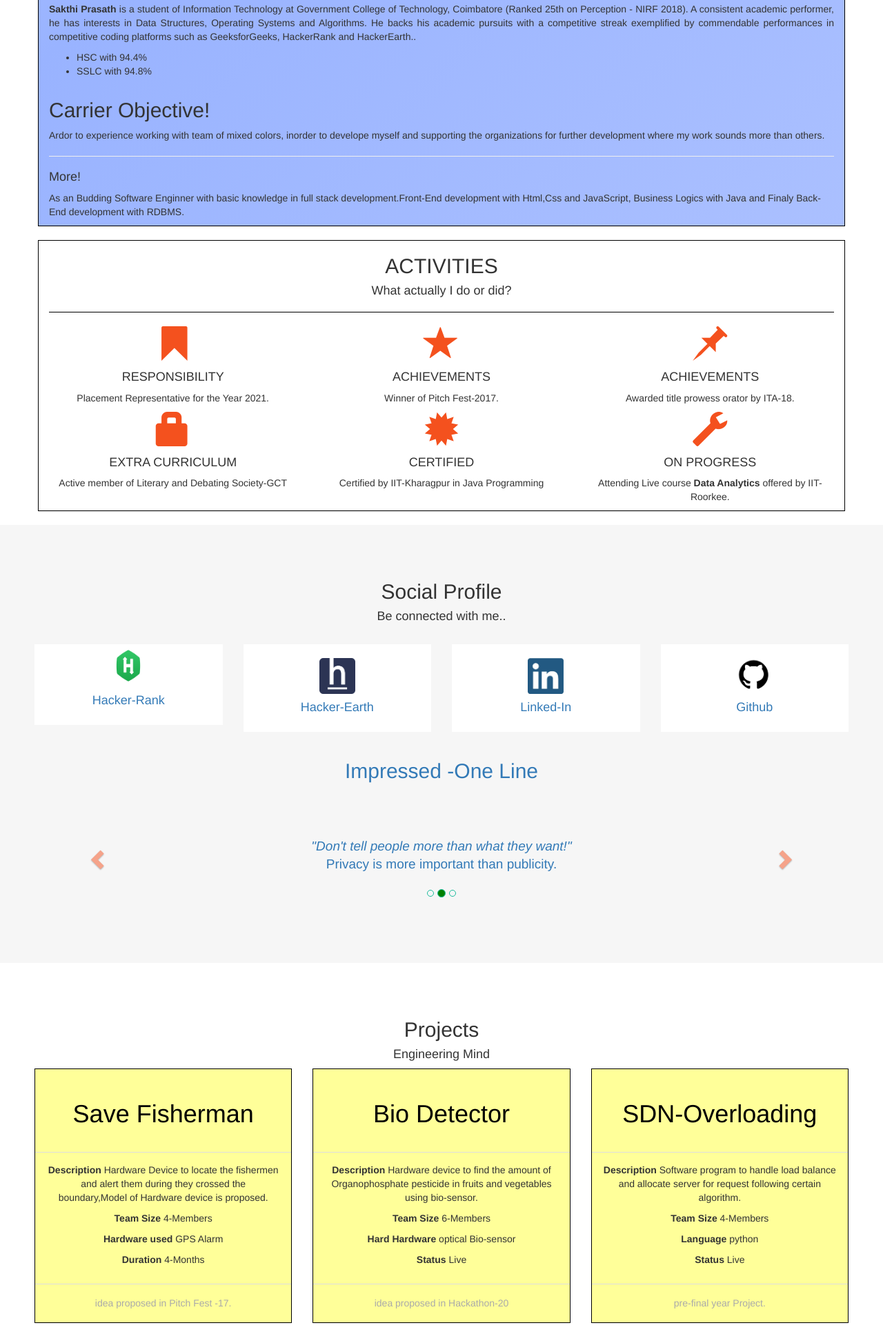
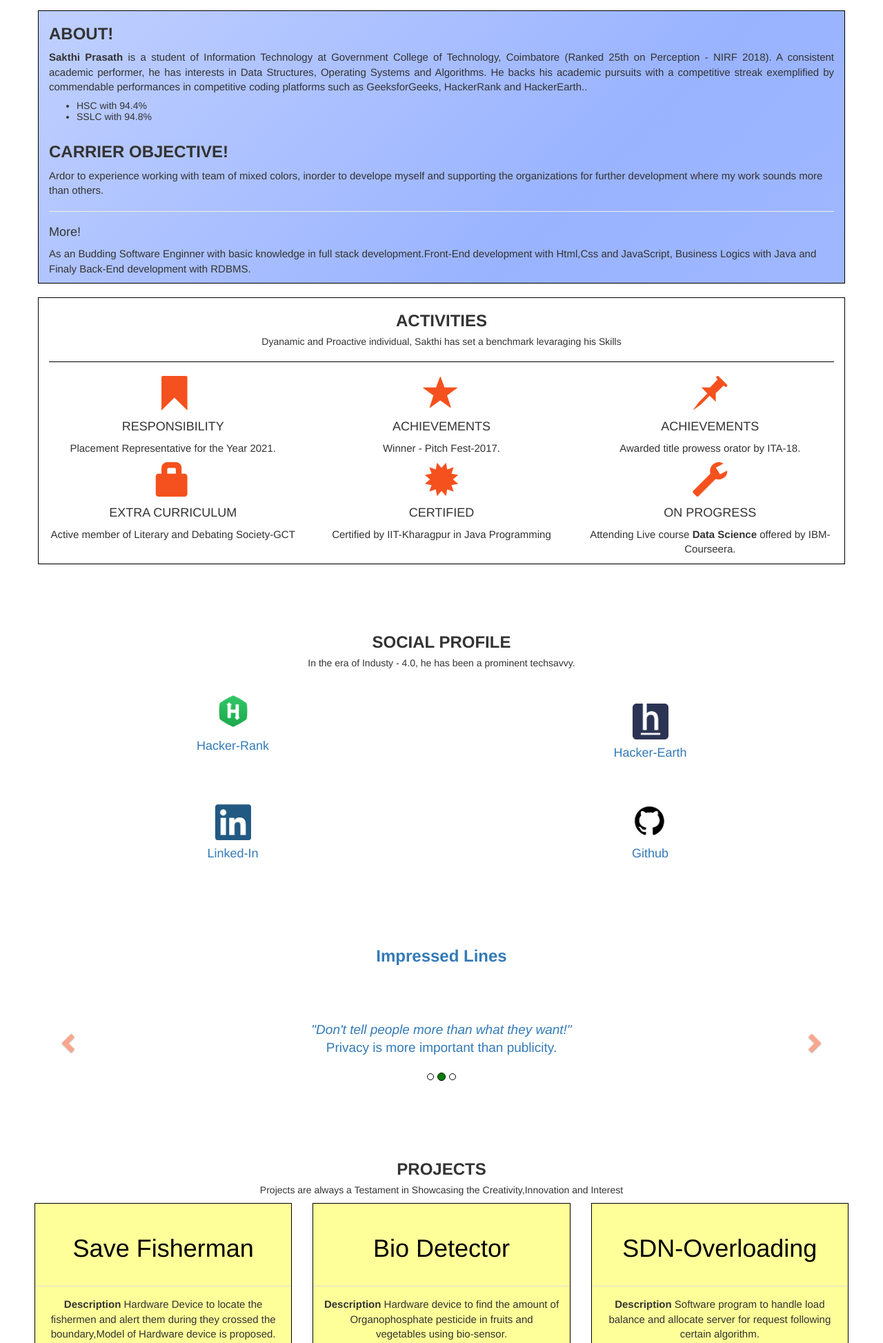
Before and after one commit to thisissakthi/thisissakthi.github.io, a plain HTML site: page index.html in a window 1280 px wide. Shown: the part 397-2344 px from the top of the page at 69% size. Drawn offline with nearby package versions, Linux system fonts and the light colour scheme.

Commit message:
modified

```diff
--- a/index.html
+++ b/index.html
@@ -12,10 +12,8 @@
   <script src="https://maxcdn.bootstrapcdn.com/bootstrap/3.4.1/js/bootstrap.min.js"></script>
   <style>
   .jumbotron {
-
     color: #fff;
     padding: 100px 25px;
-      background-image:url(nav.jpg);
       background-position: center;
   }
   .container-fluid {
@@ -24,10 +22,6 @@
     }
     .about{
     color:white;
-    background-color:  #474e5d;
-  }
-  .bg-grey {
-    background-color: #f6f6f6;
   }
   .logo-small {
     color: #f4511e;
@@ -51,8 +45,11 @@
     background-image: none;
     color: #f4511e;
   }
+  p{
+    font-size: 15px;
+  }
   .carousel-indicators li {
-    border-color:  #1abc9c;
+    border-color:  black;
   }
   .carousel-indicators li.active {
     background-color: green;
@@ -66,10 +63,6 @@
   }
   .item span {
     font-style: normal;
-  }
-  .bg-1 {
-    background-color: #1abc9c; /* Green */
-    color: #ffffff;
   }
   .panel {
     border: 1px solid black;
@@ -98,6 +91,9 @@
   .panel-footer {
     background-color:#ffff99 !important;
   }
+  h3{
+    font-weight: bold;
+  }
   .panel-footer h3 {
     font-size: 32px;
   }
@@ -112,7 +108,6 @@
   }
   .navbar {
     margin-bottom: 0;
-    background-color:  #1abc9c;
     z-index: 9999;
     border: 0;
     font-size: 12px !important;
@@ -146,10 +141,27 @@
   {
     background-image:url(nav.jpg);
   }
-  #main {
+  .jumbotron{
+    background: linear-gradient(-45deg,#0D3F67, #99b3ff, #293462,#002080);
+    background-size: 400% 400%;
+    animation: gradient 15s ease infinite;
+}
+
+@keyframes gradient {
+    0% {
+        background-position: 0% 50%;
+    }
+    50% {
+        background-position: 100% 50%;
+    }
+    100% {
+        background-position: 0% 50%;
+    }
+}
+  #main{
     background: linear-gradient(-45deg,#b3c6ff, #99b3ff,#e6ecff,#002080);
     background-size: 400% 400%;
-    animation: gradient 15s ease infinite;
+    animation: gradient 10s ease infinite;
 }
 
 @keyframes gradient {
@@ -180,35 +192,34 @@
         <li><a href="#">ABOUT</a></li>
         <li><a href="#services">ACTIVITY</a></li>
         <li><a href="#portfolio">SOCIAL PROFILE</a></li>
-        <li><a href="#pricing">PROJECTS</a></li>
+        <li><a href="#projects">PROJECTS</a></li>
         <li><a href="#contact">CONTACT</a></li>
       </ul>
     </div>
   </div>
 </nav>
-<div class="Ani">
-<div class="container-fluid bg-1 jumbotron text-center">
+
+<div class="jumbotron text-center">
   <img src="sak.jpg" class="img-circle" alt="MSP" width="150px" height="100px">
-  <h3>Hellooo Everyone</h3>
-  <h4>Welcome!</h4>
-</div>
+<h3>SAKTHI PRASATH M.</h3>
+<h5>Software Engineer<h5>
 </div>
 <div class="container panel" id="main">
 <div class="row">
 <div class="col-sm col-sm-12" id="about">
-      <h2>About!</h2>
+      <h3>ABOUT!</h3>
       <p align="justify"><strong>Sakthi Prasath</strong> is a student of Information Technology at Government College of Technology, Coimbatore (Ranked 25th on Perception - NIRF 2018).
 A consistent academic performer, he has interests in Data Structures, Operating Systems and Algorithms. He backs his academic pursuits with a competitive streak exemplified by commendable performances in competitive coding platforms such as GeeksforGeeks, HackerRank and HackerEarth..</j>
 <ul>
-<li>HSC with 94.4%</li>
-<li>SSLC with 94.8%</li>
+<h5><li>HSC with 94.4%</li>
+<li>SSLC with 94.8%</li></h5>
 <ul>
 </p>
 </div>
 </div>
 <div class="row">
 <div class="col-sm col-sm-12">
-  <h2>Carrier Objective!</h2>
+  <h3>CARRIER OBJECTIVE!</h3>
       <p>Ardor to experience working with team of mixed colors, inorder to develope myself and supporting the organizations for further development where my work sounds more than others.</p>
     <div><hr>
       <h4>More!</h4>
@@ -219,8 +230,8 @@ A consistent academic performer, he has interests in Data Structures, Operating
 </div>
 <div class="container panel" style="background-color:white;">
 <div id="services" class="text-center">
-  <h2>ACTIVITIES</h2>
-  <h4>What actually I do or did?</h4>
+  <h3>ACTIVITIES</h3>
+  <h5>Dyanamic and Proactive individual, Sakthi has set a benchmark levaraging his Skills</h5>
   <hr style="border-color:black;">
   <div class="row">
     <div class="col-sm-4">
@@ -231,7 +242,7 @@ A consistent academic performer, he has interests in Data Structures, Operating
       <div class="col-sm-4">
         <span class="glyphicon glyphicon-star logo-small"></span>
         <h4>ACHIEVEMENTS</h4>
-        <p>Winner of Pitch Fest-2017.</p>
+        <p>Winner - Pitch Fest-2017.</p>
       </div>
         <div class="col-sm-4">
           <span class="glyphicon glyphicon-pushpin logo-small"></span>
@@ -253,39 +264,39 @@ A consistent academic performer, he has interests in Data Structures, Operating
     <div class="col-sm-4">
       <span class="glyphicon glyphicon-wrench logo-small"></span>
       <h4>ON PROGRESS</h4>
-      <p>Attending Live course <strong>Data Analytics</strong> offered by IIT-Roorkee.</p>
+      <p>Attending Live course <strong>Data Science</strong> offered by IBM-Courseera.</p>
     </div>
   </div>
 </div>
 </div>
 <div id="portfolio" class="container-fluid text-center bg-grey">
-  <h2>Social Profile</h2>
-  <h4>Be connected with me..</h4>
+  <h3>SOCIAL PROFILE</h3>
+  <h5>In the era of Industy - 4.0, he has been a prominent techsavvy.</h5>
   <br>
   <div class="row text-center">
-    <div class="col-sm-3">
+    <div class="col-sm-6">
       <div class="thumbnail">
         <a href="https://www.hackerrank.com/MSakthiPrasath">
-    <img src="hlogo.png" alt="HackerRank" style="width:52px;height:62px;">
+    <img src="hlogo.png" alt="HackerRank" style="width:62px;height:62px;">
     <h4>Hacker-Rank<h4>
   </a>
       </div>
     </div>
-    <div class="col-sm-3">
+    <div class=" col-sm-6 ">
       <div class="thumbnail">
         <a href="https://www.hackerearth.com/@Mspprasath07"><br>
     <img src="helogo.png" alt="Hacker Earth" style="width:52px;height:52px;">
     <h4>Hacker-Earth<h4>
       </div>
     </div>
-    <div class="col-sm-3">
+    <div class="col-sm-6 ">
       <div class="thumbnail">
         <a href="https://www.linkedin.com/in/sakthi-prasath-4bb2a418a/"><br>
     <img src="lilogo.png" alt="linked In" style="width:52px;height:52px;">
     <h4>Linked-In<h4>
       </div>
     </div>
-    <div class="col-sm-3">
+    <div class="col-sm-6">
       <div class="thumbnail">
         <a href="https://github.com/thisissakthi"><br>
     <img src="github.png" alt="Github" style="width:52px;height:52px;">
@@ -293,7 +304,9 @@ A consistent academic performer, he has interests in Data Structures, Operating
       </div>
     </div>
   </div>
-  <h2>Impressed -One Line</h2>
+</div>
+<div class="text-center">
+  <h3>Impressed Lines</h3>
   <div id="myCarousel" class="carousel slide text-center" data-ride="carousel">
     <ol class="carousel-indicators">
       <li data-target="#myCarousel" data-slide-to="0" class="active"></li>
@@ -311,20 +324,20 @@ A consistent academic performer, he has interests in Data Structures, Operating
         <h4>"Love your Live!!"<br><span>Love makes Life Better</span></h4>
       </div>
     </div>
-    <a class="left carousel-control" href="#myCarousel" role="button" data-slide="prev">
+    <a class="left carousel-control" role="button" data-slide="prev">
       <span class="glyphicon glyphicon-chevron-left" aria-hidden="true"></span>
       <span class="sr-only">Previous</span>
     </a>
-    <a class="right carousel-control" href="#myCarousel" role="button" data-slide="next">
+    <a class="right carousel-control" role="button" data-slide="next">
       <span class="glyphicon glyphicon-chevron-right" aria-hidden="true"></span>
       <span class="sr-only">Next</span>
     </a>
   </div>
 </div>
-<div id="pricing" class="container-fluid">
+<div id="projects" class="container-fluid">
   <div class="text-center">
-    <h2>Projects</h2>
-    <h4>Engineering Mind</h4>
+    <h3>PROJECTS</h3>
+    <h5>Projects are always a Testament in Showcasing the Creativity,Innovation and Interest</h5>
   </div>
   <div class="row">
     <div class="col-sm-4 col-xs-12">
@@ -378,9 +391,9 @@ A consistent academic performer, he has interests in Data Structures, Operating
   </div>
 </div>
 <div id="contact" class="container-fluid bg-grey text-center">
-  <h2>CONTACT</h2>
-  <p>Email:mspprasath1133@gmail.com
-  <br>9842927719
+  <h3>CONTACT</h3>
+  <p>Email:mspprasath1133@gmail.com<>
+  <p>9842927719
 </p>
 <h6>&copy Designed by Sakthi Prasath</h6>
 </div>
```
